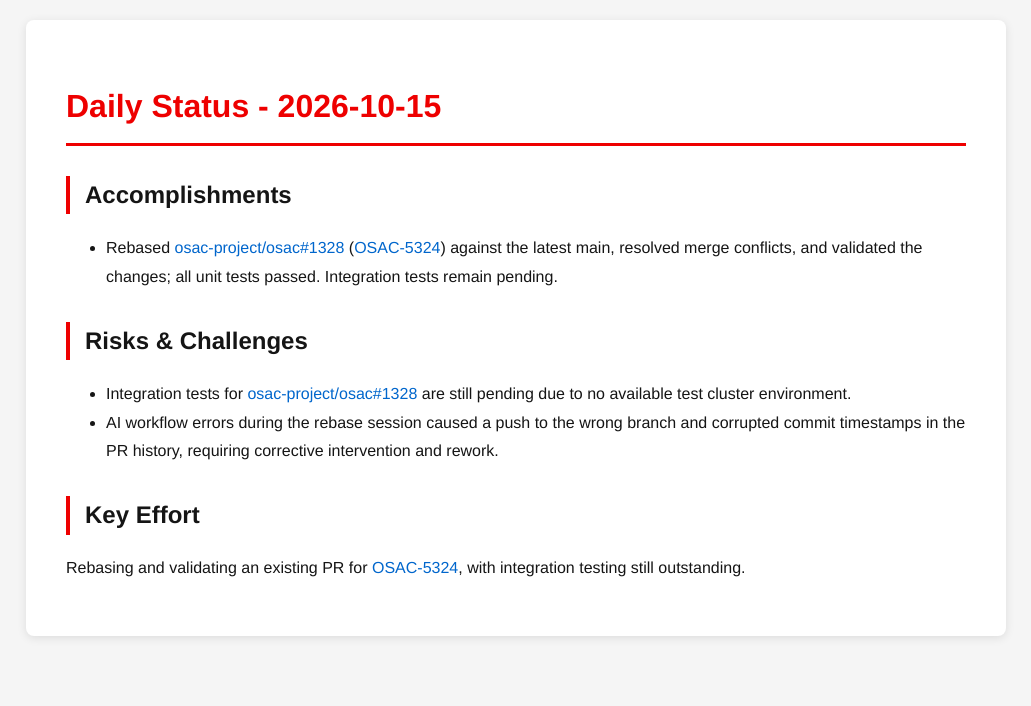
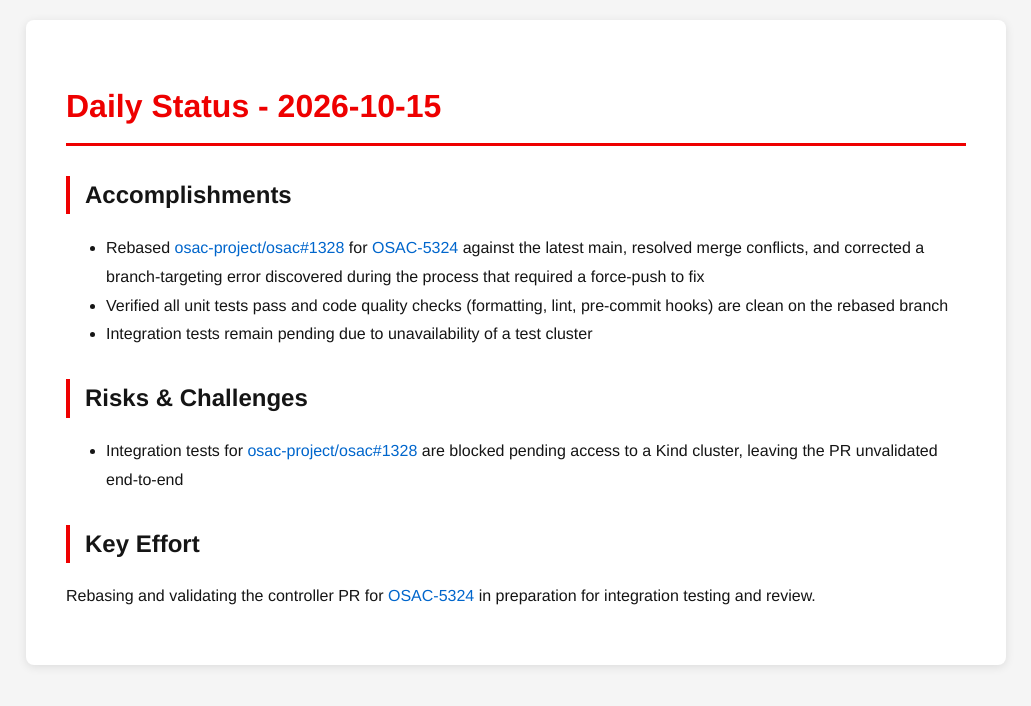
Before and after one commit to tzvatot/daily-status, a Jekyll site: the page built from 2026-10-15.md, in a window 1280 px wide. Shown: the top 706 px of the page, without its empty margins (124-1155 px from the left). Built offline with Jekyll 4.4.1, drawn with Linux system fonts in a browser that asks for light colours.

Commit message:
Daily status update - 2026-10-15

```diff
--- a/2026-10-15.md
+++ b/2026-10-15.md
@@ -7,11 +7,12 @@ date: 2026-10-15
 # Daily Status - 2026-10-15
 
 ## Accomplishments
-- Rebased [osac-project/osac#1328](https://github.com/osac-project/osac/pull/1328) ([OSAC-5324](https://redhat.atlassian.net/browse/OSAC-5324)) against the latest main, resolved merge conflicts, and validated the changes; all unit tests passed. Integration tests remain pending.
+- Rebased [osac-project/osac#1328](https://github.com/osac-project/osac/pull/1328) for [OSAC-5324](https://redhat.atlassian.net/browse/OSAC-5324) against the latest main, resolved merge conflicts, and corrected a branch-targeting error discovered during the process that required a force-push to fix
+- Verified all unit tests pass and code quality checks (formatting, lint, pre-commit hooks) are clean on the rebased branch
+- Integration tests remain pending due to unavailability of a test cluster
 
 ## Risks & Challenges
-- Integration tests for [osac-project/osac#1328](https://github.com/osac-project/osac/pull/1328) are still pending due to no available test cluster environment.
-- AI workflow errors during the rebase session caused a push to the wrong branch and corrupted commit timestamps in the PR history, requiring corrective intervention and rework.
+- Integration tests for [osac-project/osac#1328](https://github.com/osac-project/osac/pull/1328) are blocked pending access to a Kind cluster, leaving the PR unvalidated end-to-end
 
 ## Key Effort
-Rebasing and validating an existing PR for [OSAC-5324](https://redhat.atlassian.net/browse/OSAC-5324), with integration testing still outstanding.
+Rebasing and validating the controller PR for [OSAC-5324](https://redhat.atlassian.net/browse/OSAC-5324) in preparation for integration testing and review.
```
